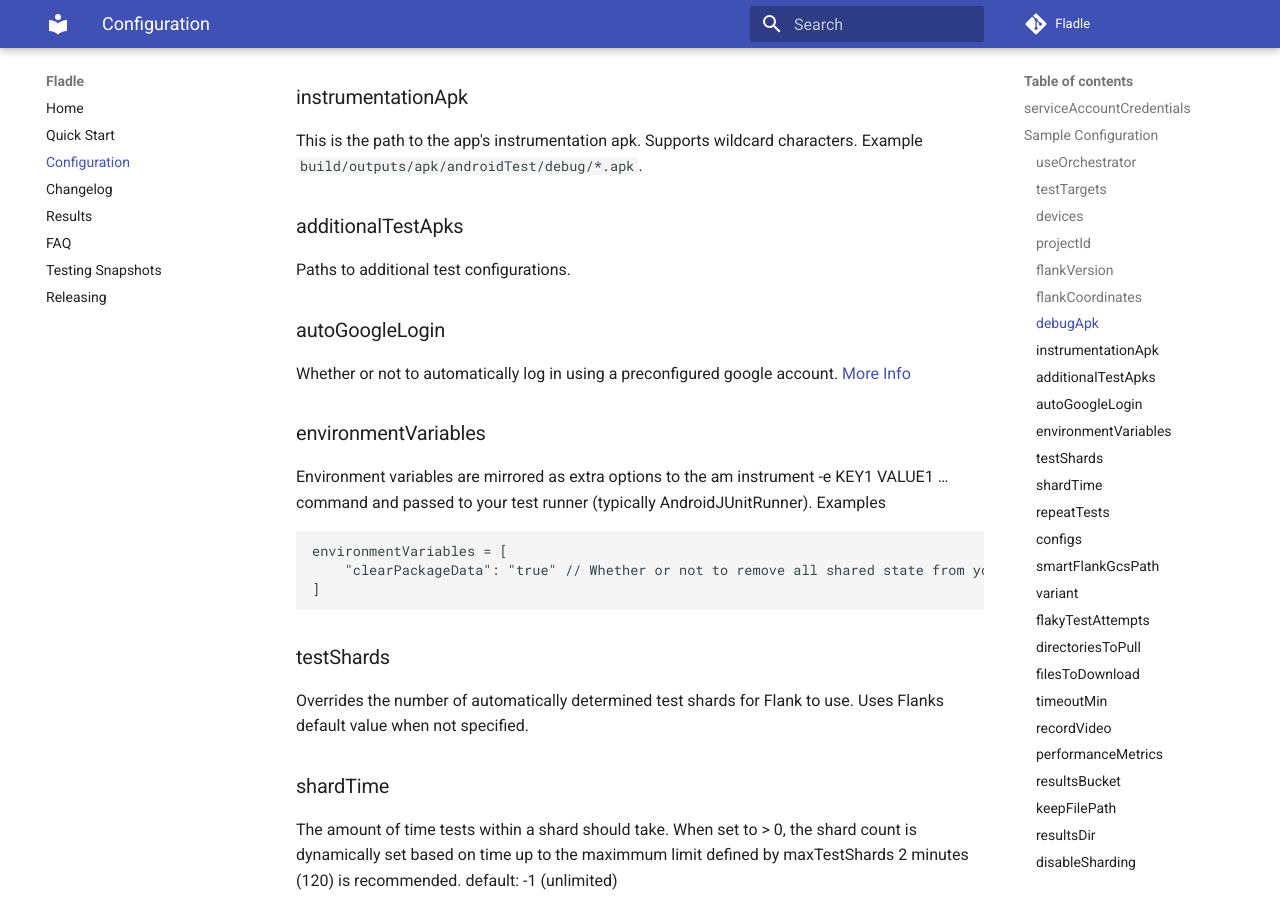
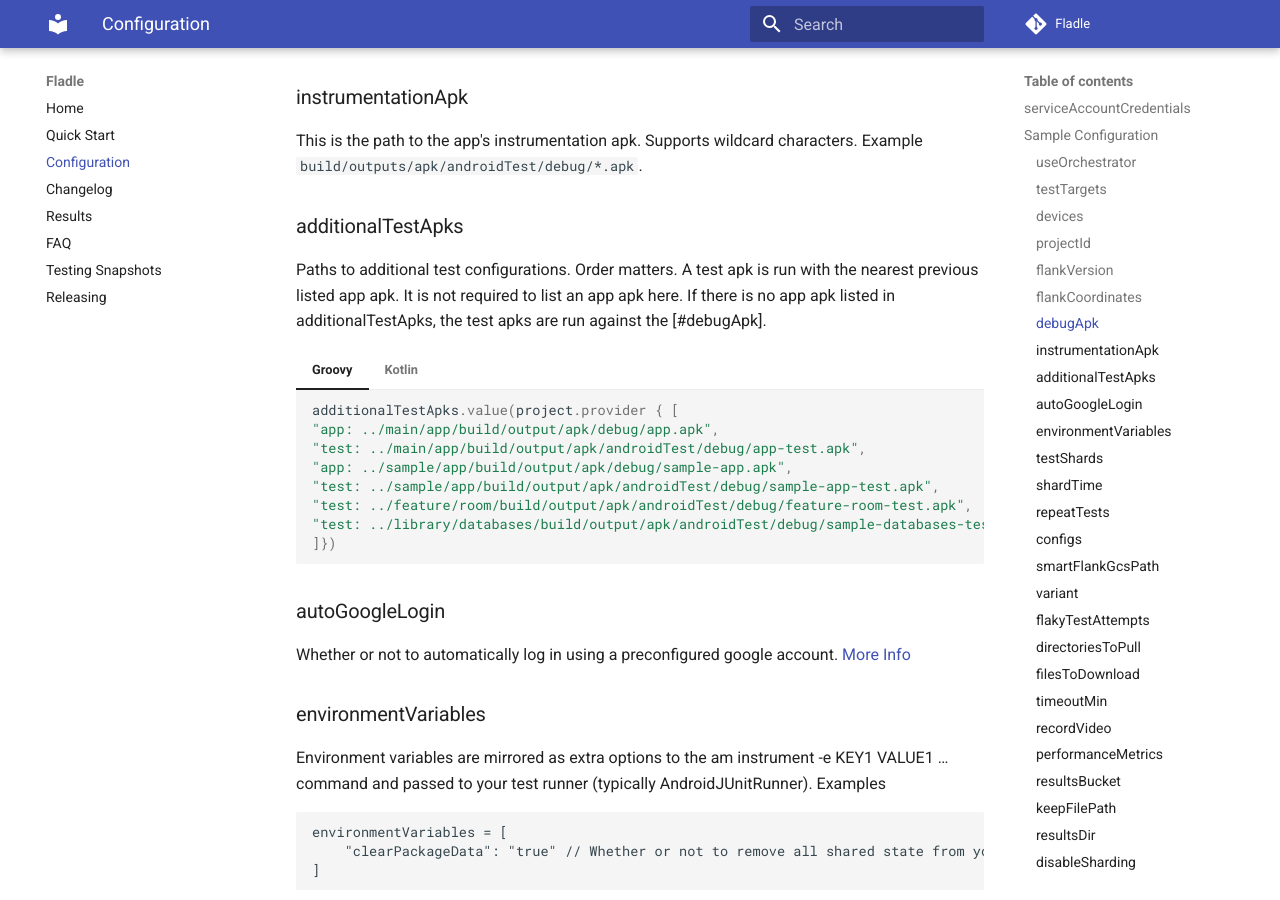
Before and after one commit to runningcode/fladle, an MkDocs documentation site: the page built from docs/configuration.md, in a window 1280 px wide and 900 px high, scrolled down 2746 px. Built offline with MkDocs 1.6.1 and Material for MkDocs 9.7.7, drawn with Linux system fonts in a browser that asks for light colours; comment, search, counter and statistics services are not loaded.

Commit message:
Use ListProvider for additionalTestApks (#116)
Update docs.
Fixes #114

````diff
--- a/docs/configuration.md
+++ b/docs/configuration.md
@@ -117,7 +117,31 @@ This is the path to the app's instrumentation apk. Supports wildcard characters.
 
 ### additionalTestApks
 Paths to additional test configurations.
+Order matters. A test apk is run with the nearest previous listed app apk.
+It is not required to list an app apk here. If there is no app apk listed in additionalTestApks, the test apks are run against the [#debugApk].
 
+=== "Groovy"
+    ```groovy
+    additionalTestApks.value(project.provider { [
+    "app: ../main/app/build/output/apk/debug/app.apk",
+    "test: ../main/app/build/output/apk/androidTest/debug/app-test.apk",
+    "app: ../sample/app/build/output/apk/debug/sample-app.apk",
+    "test: ../sample/app/build/output/apk/androidTest/debug/sample-app-test.apk",
+    "test: ../feature/room/build/output/apk/androidTest/debug/feature-room-test.apk",
+    "test: ../library/databases/build/output/apk/androidTest/debug/sample-databases-test.apk"
+    ]})
+    ```
+=== "Kotlin"
+    ``` kotlin
+    additionalTestApks.value(project.provider { listOf(
+    "app: ../main/app/build/output/apk/debug/app.apk",
+    "test: ../main/app/build/output/apk/androidTest/debug/app-test.apk",
+    "app: ../sample/app/build/output/apk/debug/sample-app.apk",
+    "test: ../sample/app/build/output/apk/androidTest/debug/sample-app-test.apk",
+    "test: ../feature/room/build/output/apk/androidTest/debug/feature-room-test.apk",
+    "test: ../library/databases/build/output/apk/androidTest/debug/sample-databases-test.apk"
+    )})
+    ```
 ### autoGoogleLogin
 Whether or not to automatically log in using a preconfigured google account. [More Info](https://cloud.google.com/sdk/gcloud/reference/firebase/test/android/run#--auto-google-login)
 
````
Also changed, not shown: docs/changelog.md (+7 -0 lines), 8 other files.
